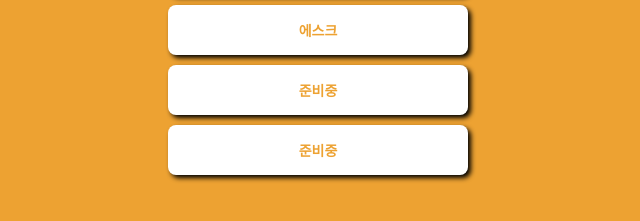
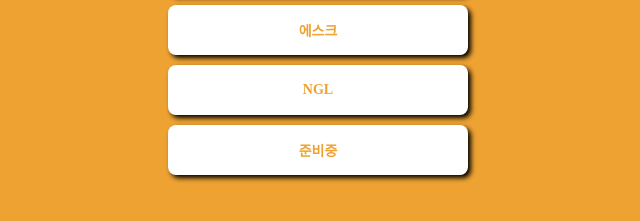
Before and after one commit to Junis532/my-page, a plain HTML site: page index.html in a window 1280 px wide. Shown: the part 275-496 px from the top of the page, 322-962 px from the left. Drawn offline with Linux system fonts and the light colour scheme; a web font is replaced by a local one.

Commit message:
Update index.html

```diff
--- a/index.html
+++ b/index.html
@@ -87,7 +87,7 @@
         <p class="sub">전인성</p>
         <a target="_blank" href="https://www.instagram.com/wal._.foo/">인스타그램</a>
         <a target="_blank" href="http://asked.kr/junis532">에스크</a>
-        <a target="_blank" href="">준비중</a>
+        <a target="_blank" href="https://ngl.link/wal._.foo">NGL</a>
         <a target="_blank" href="">준비중</a>
     </div>
 </body>
```
